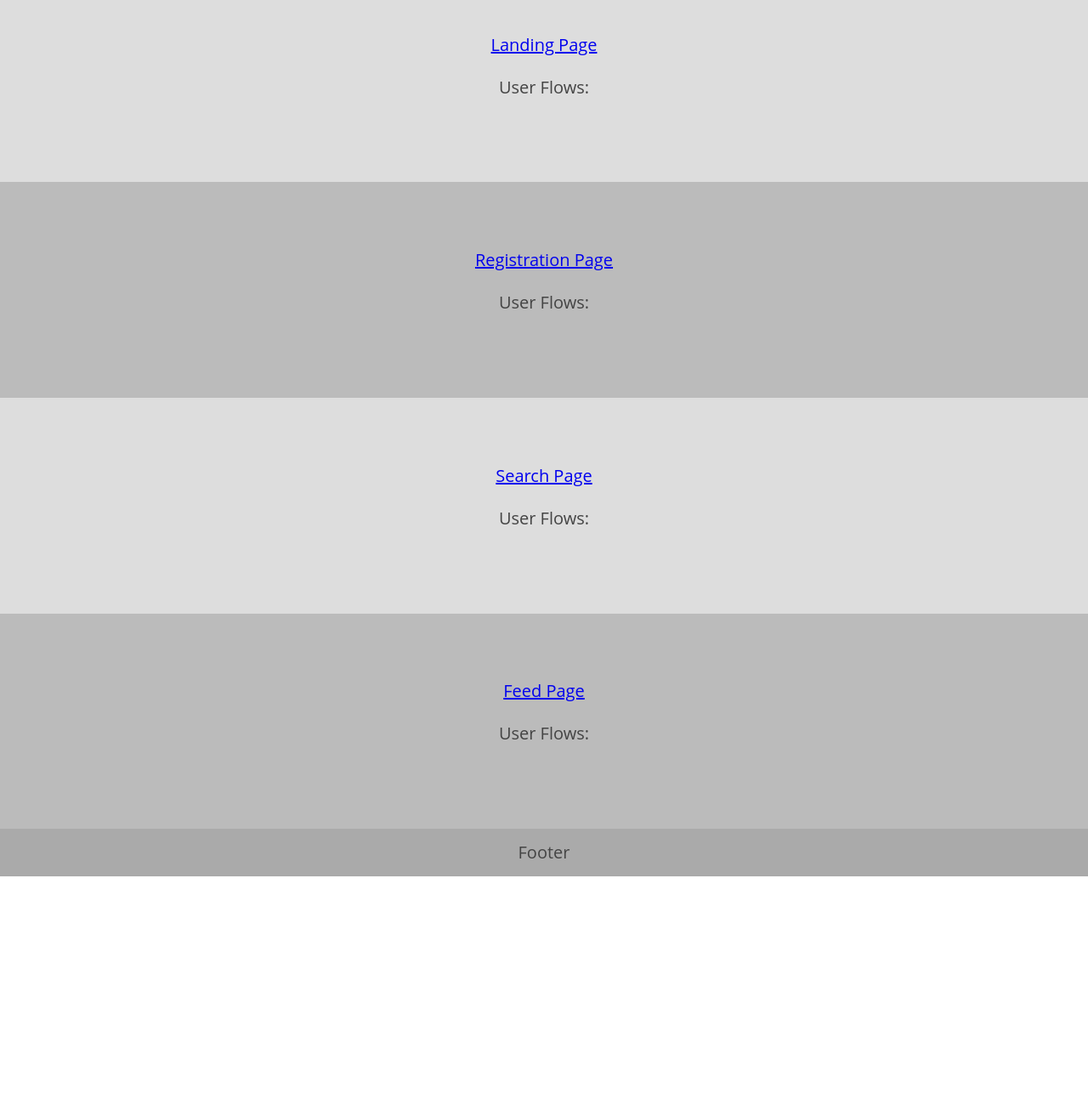
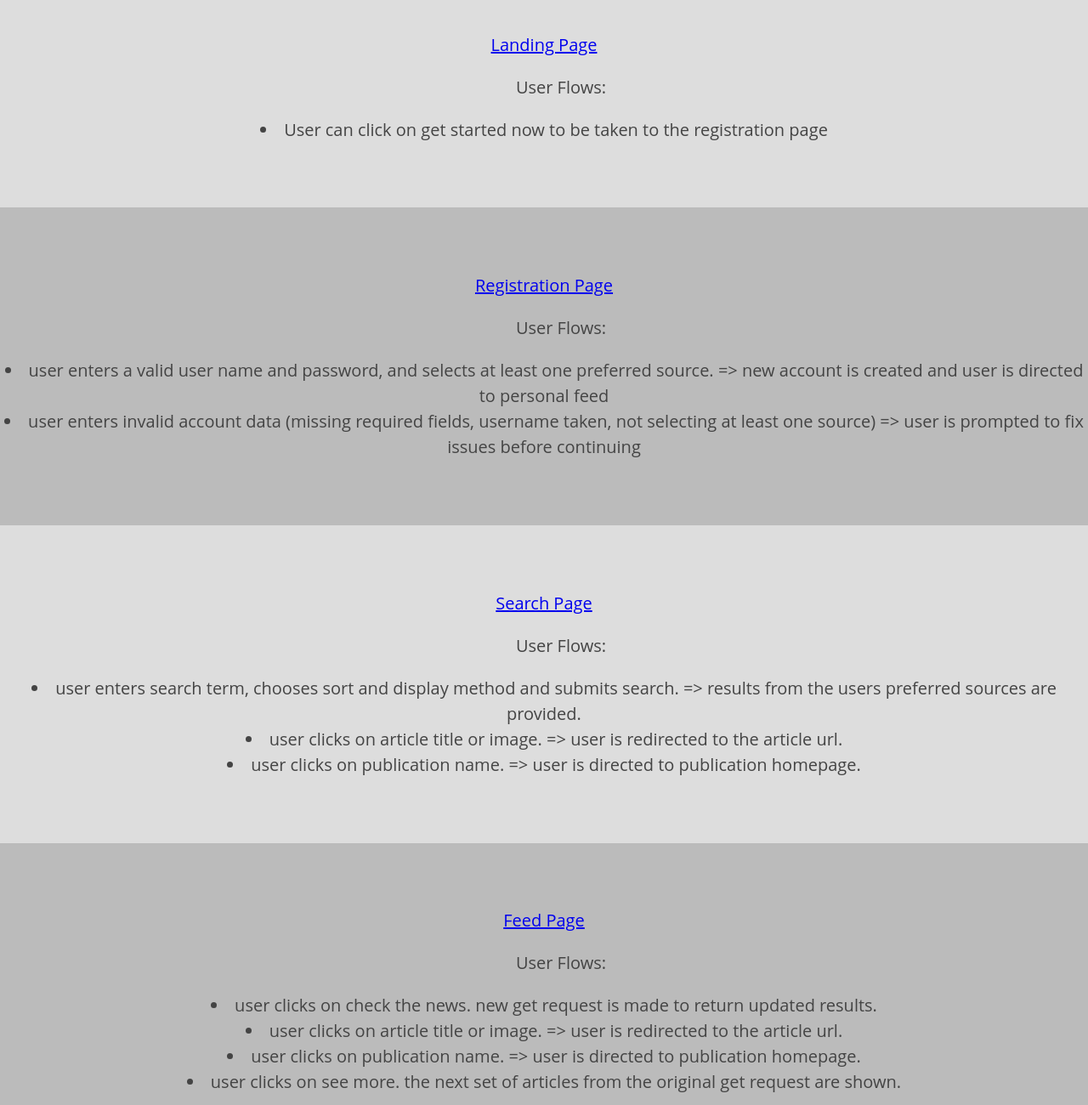
Before and after one commit to therealcriscam/news-sift-wireframes, a plain HTML site: page index.html in a window 1280 px wide. Shown: the part 460-1760 px from the top of the page at 85% size. Before the commit the page ends 1491 px from the top, so only its background shows below. Drawn offline with nearby package versions, Linux system fonts and the light colour scheme.

Commit message:
user flows

```diff
--- a/index.html
+++ b/index.html
@@ -14,22 +14,32 @@
 
         <section>
           <a href="views/landing-page.html">Landing Page</a>
-          <p>User Flows: </p>
+          <ul>User Flows:</ul>
+          <li>User can click on get started now to be taken to the registration page</li>
         </section>
 
         <section>
           <a href="views/registration.html">Registration Page</a>
-          <p>User Flows: </p>
+          <ul>User Flows:</ul>
+          <li>user enters a valid user name and password, and selects at least one preferred source. => new account is created and user is directed to personal feed</li>
+          <li>user enters invalid account data (missing required fields, username taken, not selecting at least one source) => user is prompted to fix issues before continuing</li>
         </section>
 
         <section>
           <a href="views/search.html">Search Page</a>
-          <p>User Flows: </p>
+          <ul>User Flows:</ul>
+          <li>user enters search term, chooses sort and display method and submits search. => results from the users preferred sources are provided.</li>
+          <li>user clicks on article title or image. => user is redirected to the article url.</li>
+          <li>user clicks on publication name. => user is directed to publication homepage.</li>
         </section>
 
         <section>
           <a href="views/feed.html">Feed Page</a>
-          <p>User Flows: </p>
+          <ul>User Flows:</ul>
+          <li>user clicks on check the news. new get request is made to return updated results.</li>
+          <li>user clicks on article title or image. => user is redirected to the article url.</li>
+          <li>user clicks on publication name. => user is directed to publication homepage.</li>
+          <li>user clicks on see more. the next set of articles from the original get request are shown.</li>
         </section>
 
     </main>
```
Also changed, not shown: views/registration.html (+1 -1 lines).
